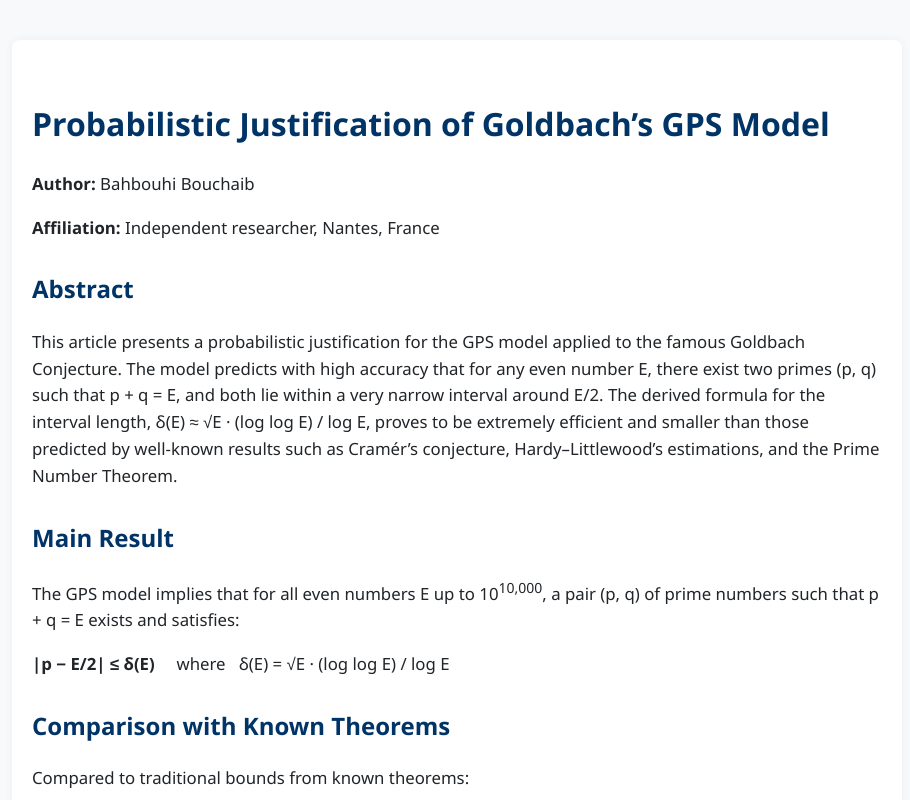
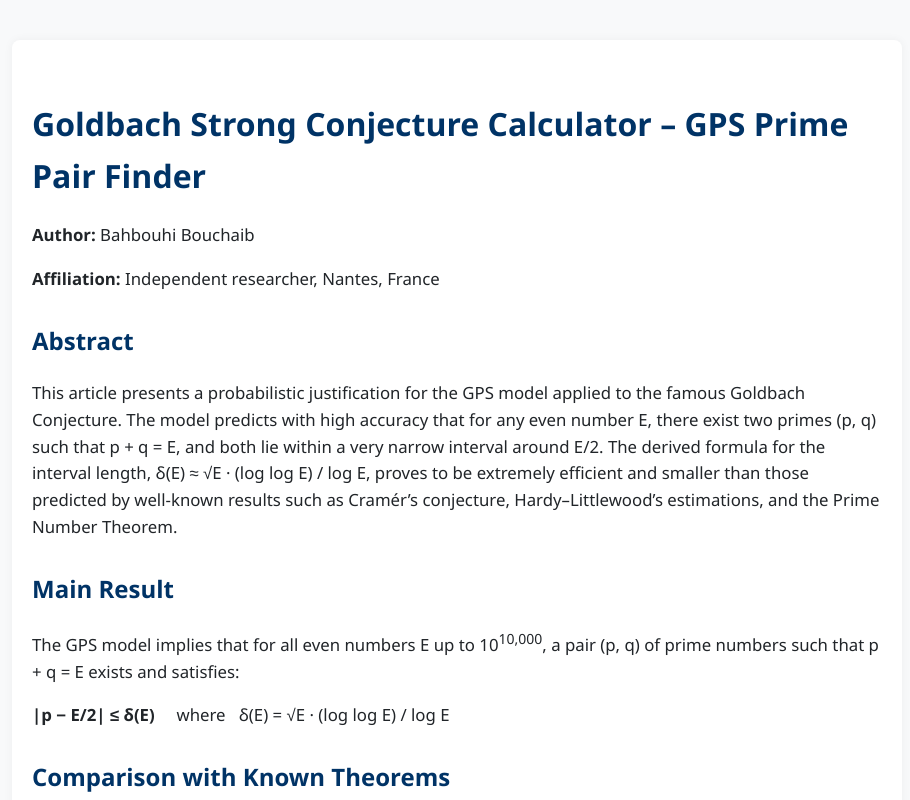
Before and after one commit to Bouchaib542/-title-Goldbach-Strong-Conjecture-Calculator-GPS-Prime-Pair-Finder-title-, a plain HTML site: page index.html in a window 1280 px wide. Shown: the top 800 px of the page, without its empty margins (183-1093 px from the left). Drawn offline with Linux system fonts and the light colour scheme.

Commit message:
Update index.html

```diff
--- a/index.html
+++ b/index.html
@@ -3,7 +3,7 @@
 <head>
   <meta charset="UTF-8" />
   <meta name="viewport" content="width=device-width, initial-scale=1.0"/>
-  <title>Probabilistic Justification of Goldbach’s GPS Model</title>
+  <title>Goldbach Strong Conjecture Calculator – GPS Prime Pair Finder</title>
 
   <!-- ✅ BALISE GOOGLE POUR LA CONSOLE DE RECHERCHE -->
   <meta name="google-site-verification" content="google7afd661872055fb8" />
@@ -12,7 +12,7 @@
 </head>
 <body>
   <div class="container">
-    <h1>Probabilistic Justification of Goldbach’s GPS Model</h1>
+    <h1>Goldbach Strong Conjecture Calculator – GPS Prime Pair Finder</h1>
 
     <p><strong>Author:</strong> Bahbouhi Bouchaib</p>
     <p><strong>Affiliation:</strong> Independent researcher, Nantes, France</p>
```
